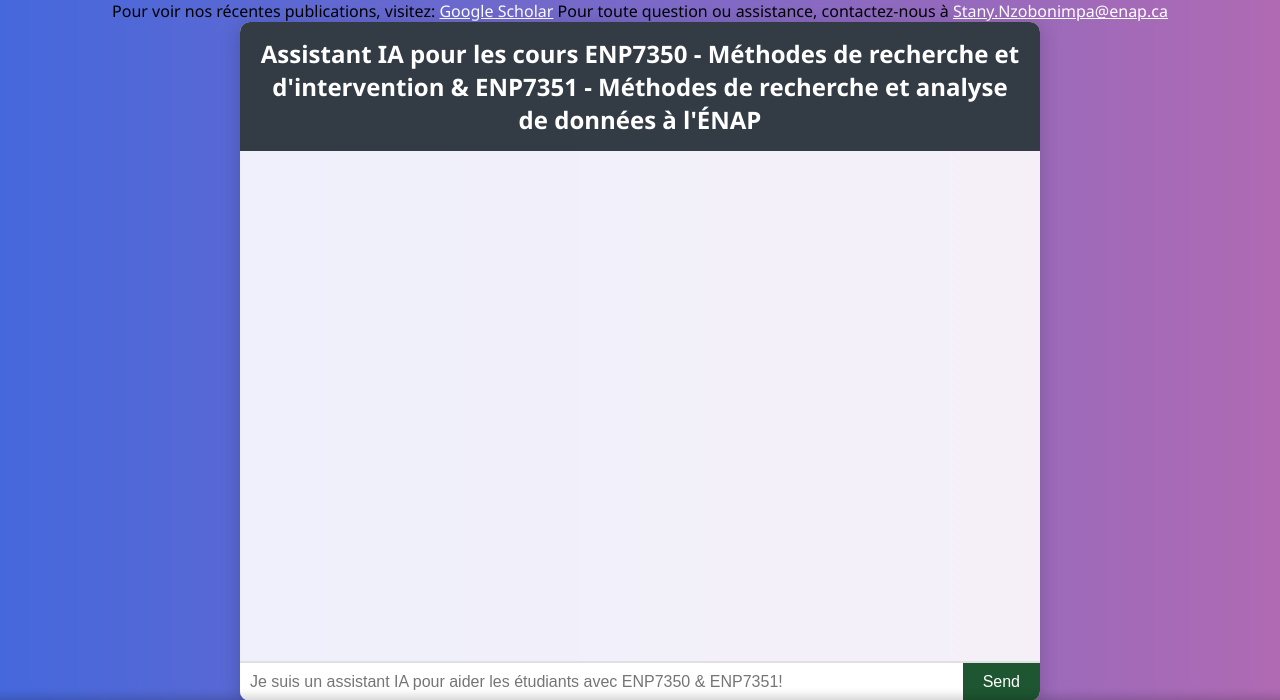
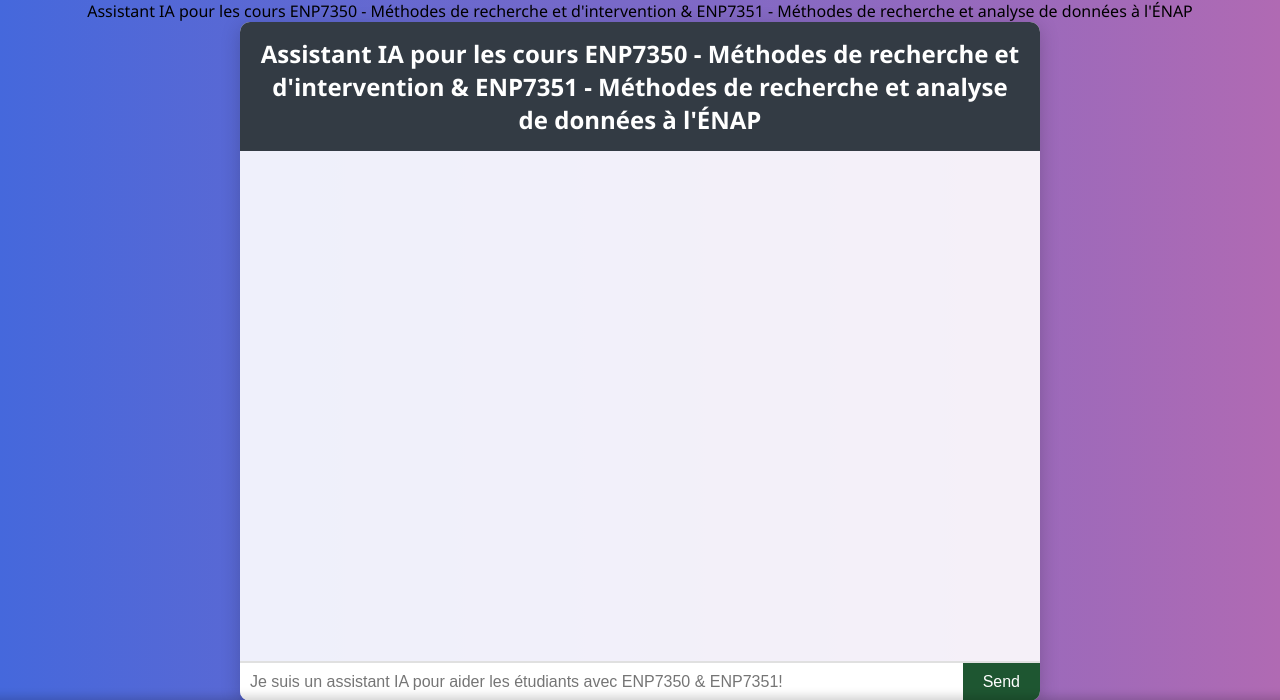
Before and after one commit to snsn3/cours_ENP_7350_et_ENP_7351, a Flask app: page / in a window 1280 px wide. Shown: the top 700 px of the page. Run offline with Flask 2, Linux system fonts and the light colour scheme.

Commit message:
Update index.html

```diff
--- a/templates/index.html
+++ b/templates/index.html
@@ -124,7 +124,7 @@
 </head>
     </div>
     <div class="entete-info">
-        Pour voir nos récentes publications, visitez:  <a href="https://scholar.google.com/citations?user=aAI6Wf8AAAAJ&hl=en&oi=ao". style="color: #ffffff; text-decoration: underline;">Google Scholar</a> Pour toute question ou assistance, contactez-nous à <a href="mailto:Stany.Nzobonimpa@enap.ca". style="color: #ffffff; text-decoration: underline;">Stany.Nzobonimpa@enap.ca</a>
+        Assistant IA pour les cours ENP7350 - Méthodes de recherche et d'intervention & ENP7351 - Méthodes de recherche et analyse de données à l'ÉNAP</a>
     </div>
 <body>
     <div class="chat-container">
```
